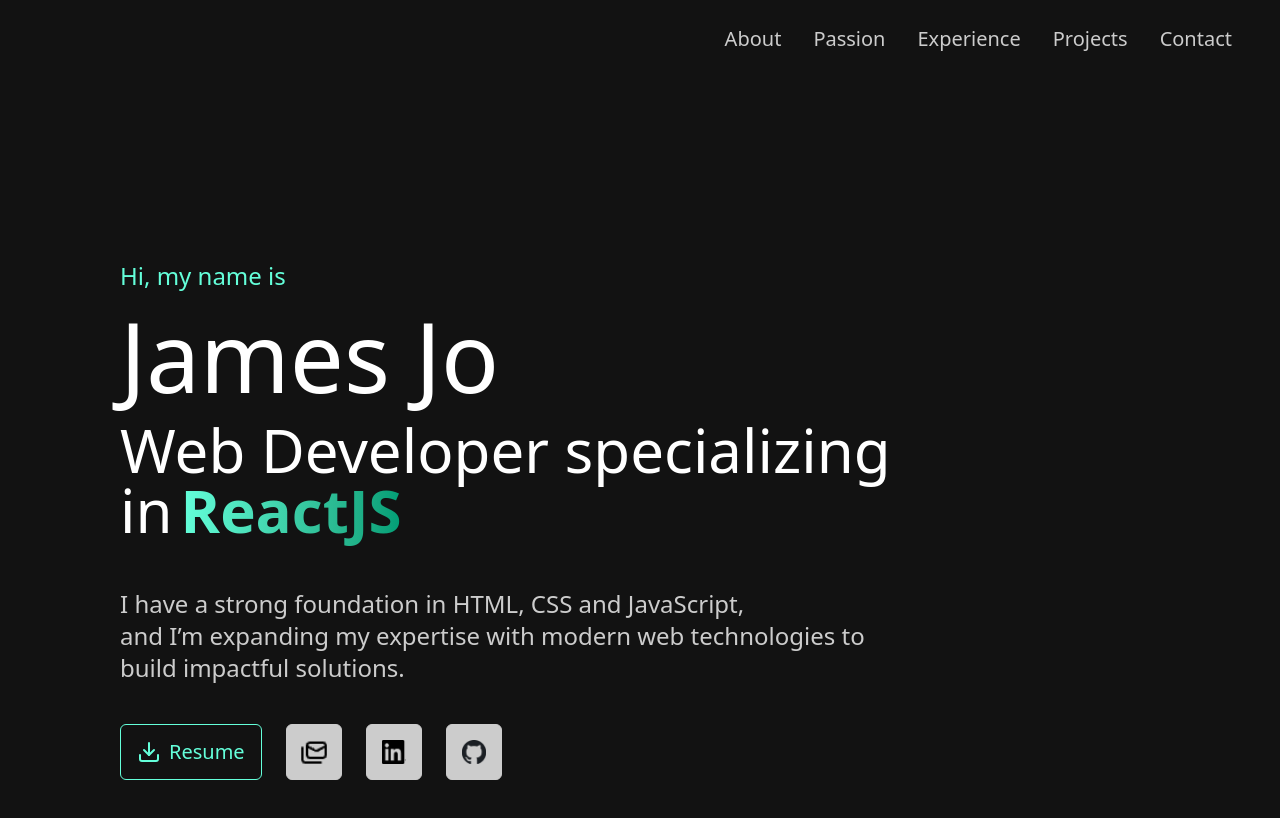
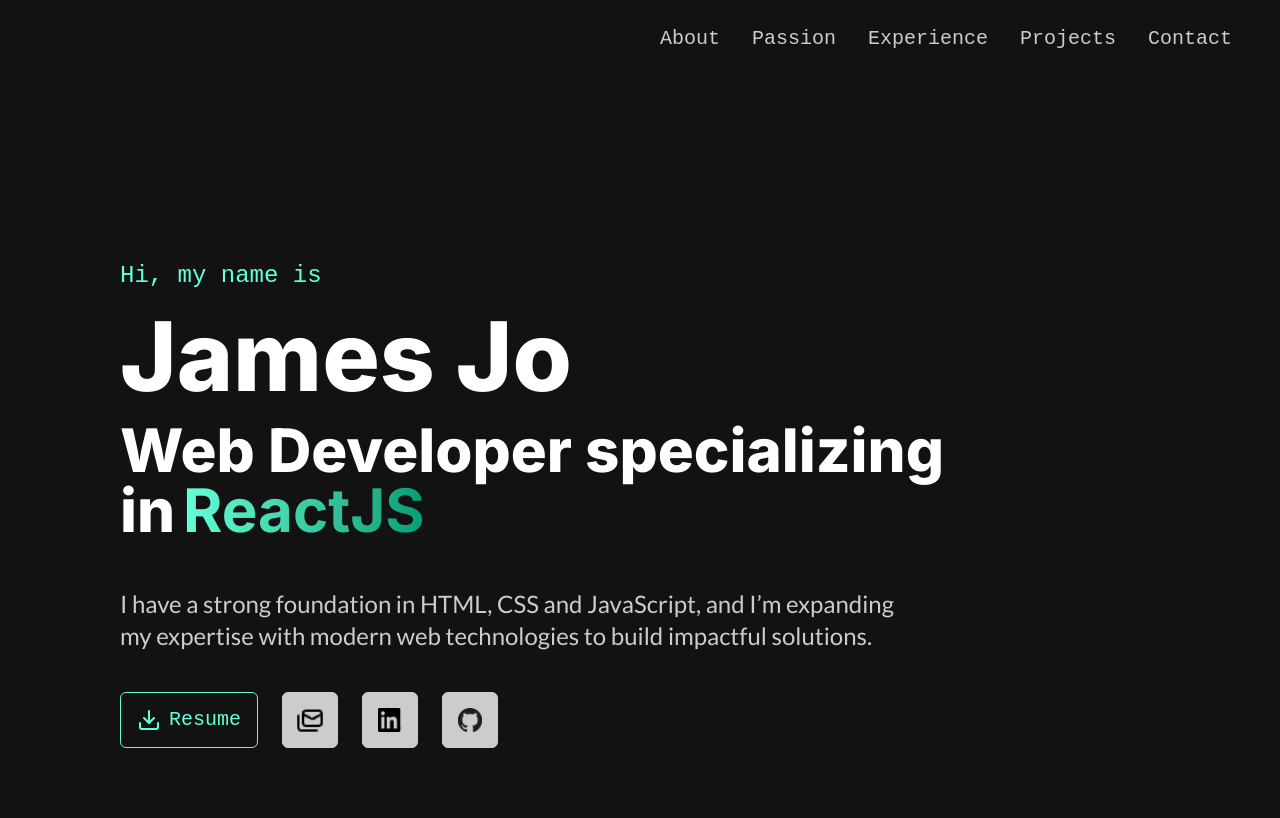
Before and after one commit to jamescakr/portfolio, a React (Vite) app: page / in a window 1280 px wide. Shown: the top 818 px of the page. Built offline with nearby package versions, Linux system fonts and the light colour scheme.

Commit message:
fonts & motion added

```diff
--- a/index.html
+++ b/index.html
@@ -6,6 +6,9 @@
   <link rel="preconnect" href="https://fonts.gstatic.com" crossorigin>
   <link
     href="https://fonts.googleapis.com/css2?family=Lato:ital,wght@0,100;0,300;0,400;0,700;0,900;1,100;1,300;1,400;1,700;1,900&display=swap"
+    rel="stylesheet">
+  <link
+    href="https://fonts.googleapis.com/css2?family=Inter:ital,opsz,wght@0,14..32,100..900;1,14..32,100..900&display=swap"
     rel="stylesheet">
   <meta charset="UTF-8" />
   <link rel="icon" type="image/svg+xml" href="/vite.svg" />
--- a/src/components/Header.jsx
+++ b/src/components/Header.jsx
@@ -1,21 +1,57 @@
 import React from "react";
+import { motion } from "framer-motion";
 
 const Header = () => {
+  const containerVariant = {
+    hidden: {},
+    show: {
+      transition: {
+        staggerChildren: 0.1,
+      },
+    },
+  };
+  // 현재 버튼에 모션이 적용 안되는상황. 코드는 작성완료했음
+  const childVariants = {
+    hidden: { opacity: 0, y: -50 },
+    show: {
+      opacity: 1,
+      y: 0,
+    },
+  };
+
   return (
     <div className="fixed top-0 left-0 w-full bg-[#121212] text-[#ccc] text-[20px] flex justify-end h-auto">
-      <div className="flex h-auto mr-8">
-        {/* 현재 font-lato 적용이 안되고있음 */}
-        <button className="px-4 py-6 w-auto hover:text-[#64FFDA] font-lato">
+      <div className="flex h-auto mr-8 font-sf-mono">
+        <motion.button
+          variants={childVariants}
+          className="px-4 py-6 w-auto hover:text-[#64FFDA]"
+        >
           About
-        </button>
-        <button className="px-4 py-6 w-auto hover:text-[#64FFDA] font-lato">
+        </motion.button>
+        <motion.button
+          variants={childVariants}
+          className="px-4 py-6 w-auto hover:text-[#64FFDA]"
+        >
           Passion
-        </button>
-        <button className="px-4 py-6 w-auto hover:text-[#64FFDA] font-lato">
+        </motion.button>
+        <motion.button
+          variants={childVariants}
+          className="px-4 py-6 w-auto hover:text-[#64FFDA]"
+        >
           Experience
-        </button>
-        <button className="px-4 py-6 w-auto hover:text-[#64FFDA]">Projects</button>
-        <button className="px-4 py-6 w-auto hover:text-[#64FFDA]">Contact</button>
+        </motion.button>
+        <motion.button
+          variant={childVariants}
+          className="px-4 py-6 w-auto hover:text-[#64FFDA]"
+        >
+          Projects
+        </motion.button>
+        <motion.button
+          variants={childVariants}
+          className="px-4 py-6 w-auto hover:text-[#64FFDA]"
+        >
+          Contact
+        </motion.button>
       </div>
     </div>
   );
--- a/src/index.css
+++ b/src/index.css
@@ -9,3 +9,16 @@
     @apply cursor-pointer;
   }
 }
+
+.font-lato {
+  font-family: "Lato", sans-serif;
+}
+
+.font-inter {
+  font-family: "Inter", sans-serif;
+  font-weight: 800;
+}
+
+.font-sf-mono {
+  font-family: "SF Mono", monospace;
+}
--- a/src/pages/Intro.jsx
+++ b/src/pages/Intro.jsx
@@ -3,28 +3,60 @@ import githubIcon from "../assets/github.png";
 import linkedinIcon from "../assets/linkedin.png";
 import emailIcon from "../assets/email.png";
 import { Download } from "lucide-react";
+import { motion } from "framer-motion";
 
 const Intro = () => {
+  const containerVariant = {
+    hidden: {},
+    show: {
+      transition: {
+        delayChildren: 1,
+        staggerChildren: 0.1,
+      },
+    },
+  };
+
+  const childVariants = {
+    hidden: { opacity: 0, y: -50 },
+    show: {
+      opacity: 1,
+      y: 0,
+      transition: { type: "spring", stiffness: 80, damping: 20 },
+    },
+  };
+
   return (
     <div className="bg-[#121212] text-white h-screen">
       <div className="container mx-auto px-30 w-auto pt-50">
-        <div className="mb-4 text-2xl text-[#64FFDA]">Hi, my name is </div>
-        <div className="text-8xl mb-4">James Jo</div>
-        <div className="text-6xl mb-12">
+        <motion.div variants={containerVariant} initial="hidden" animate="show">
+          <motion.div
+            variants={childVariants}
+            className="mb-4 text-2xl text-[#64FFDA] font-sf-mono"
+          >
+            Hi, my name is
+          </motion.div>
+          <motion.div variants={childVariants} className="text-8xl mb-4 font-inter">
+            James Jo
+          </motion.div>
+          <motion.div variants={childVariants} className="text-6xl mb-12 font-inter">
             Web Developer specializing in
             <span className="ml-2 font-bold bg-gradient-to-l from-[#009E75] to-[#64FFDA] text-transparent bg-clip-text">
               ReactJS
             </span>
+          </motion.div>
+          <motion.div
+            variants={childVariants}
+            className="w-3/4 h-auto text-2xl text-[#ccc] mb-10 font-lato"
+          >
+            <div>
+              I have a strong foundation in HTML, CSS and JavaScript, and I’m
+              expanding my expertise with modern web technologies to build impactful
+              solutions.
             </div>
-        <div className="w-3/4 h-auto text-2xl text-[#ccc]">
-          I have a strong foundation in HTML, CSS and JavaScript,
-        </div>
-        <div className="w-3/4 h-auto mb-4 text-2xl text-[#ccc] mb-10">
-          and I’m expanding my expertise with modern web technologies to build
-          impactful solutions.
-        </div>
-        <div className="flex w-128 gap-x-6">
-          <button className="border border-[#64FFDA] text-[#64FFDA] rounded-md w-auto px-4 h-14 flex justify-center items-center text-xl">
+          </motion.div>
+
+          <motion.div variants={childVariants} className="flex w-128 gap-x-6">
+            <button className="border border-[#64FFDA] text-[#64FFDA] font-sf-mono rounded-md w-auto px-4 h-14 flex justify-center items-center text-xl animate-fadeInDown">
               <Download className="mr-2 text-current" /> Resume
             </button>
             <button className="border border-[#ccc] bg-[#ccc] rounded-md w-14 h-14 flex justify-center items-center text-xl transform hover:scale-110 transition duration-300">
@@ -36,7 +68,8 @@ const Intro = () => {
             <button className="border border-[#ccc] bg-[#ccc] rounded-md w-14 h-14 flex justify-center items-center text-xl transform hover:scale-110 transition duration-300">
               <img src={githubIcon} alt="GitHub" className="w-6 h-6" />
             </button>
-        </div>
+          </motion.div>
+        </motion.div>
       </div>
     </div>
   );
--- a/tailwind.config.js
+++ /dev/null
@@ -1,12 +0,0 @@
-/** @type {import('tailwindcss').Config} */
-export default {
-  content: ["./index.html", "./src/**/*.{js,ts,jsx,tsx}"],
-  theme: {
-    extend: {
-      fontFamily: {
-        lato: ["Lato", "sans-serif"],
-      },
-    },
-  },
-  plugins: [require("@tailwindcss/aspect-ratio")],
-};
```
Also changed, not shown: package.json (+5 -5 lines), 1 other file (tests, documents, lock files or other folders). Lines whose indentation alone changed are shown as unchanged.
